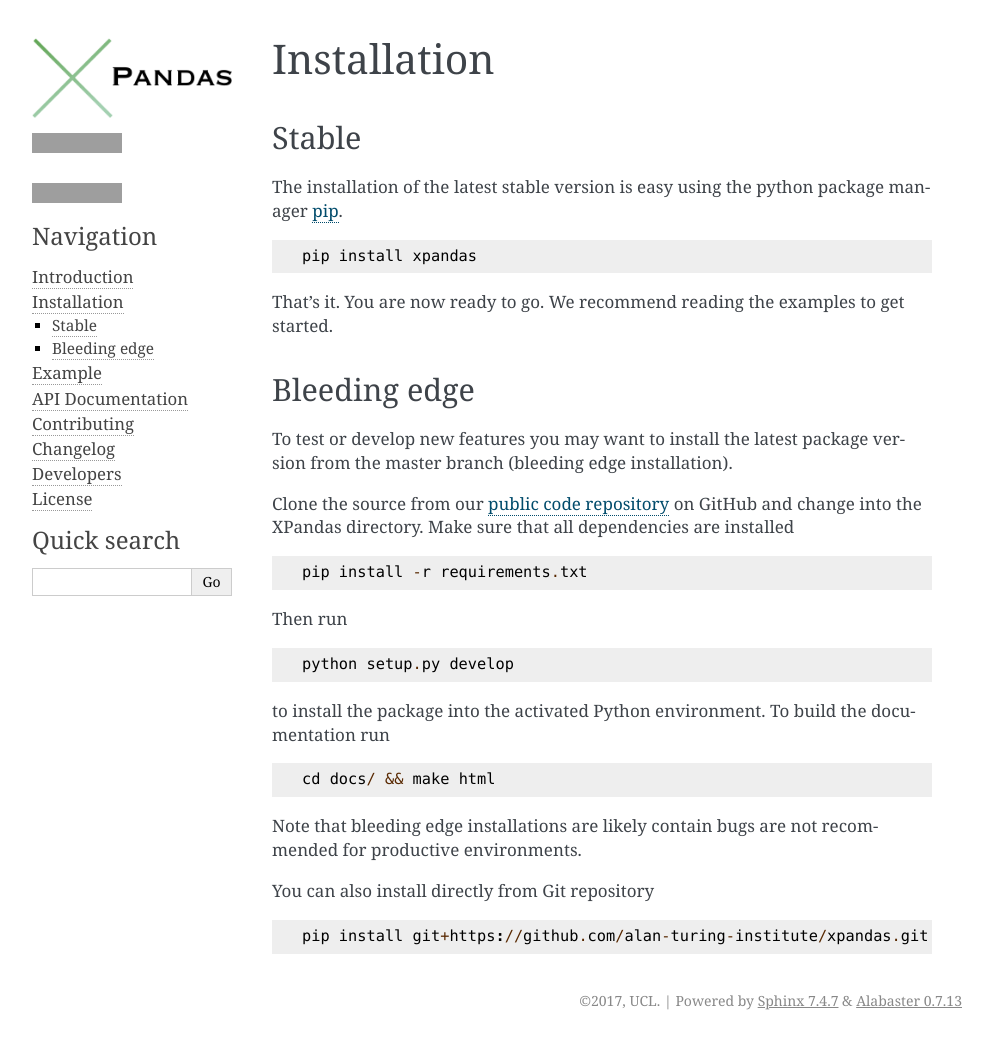
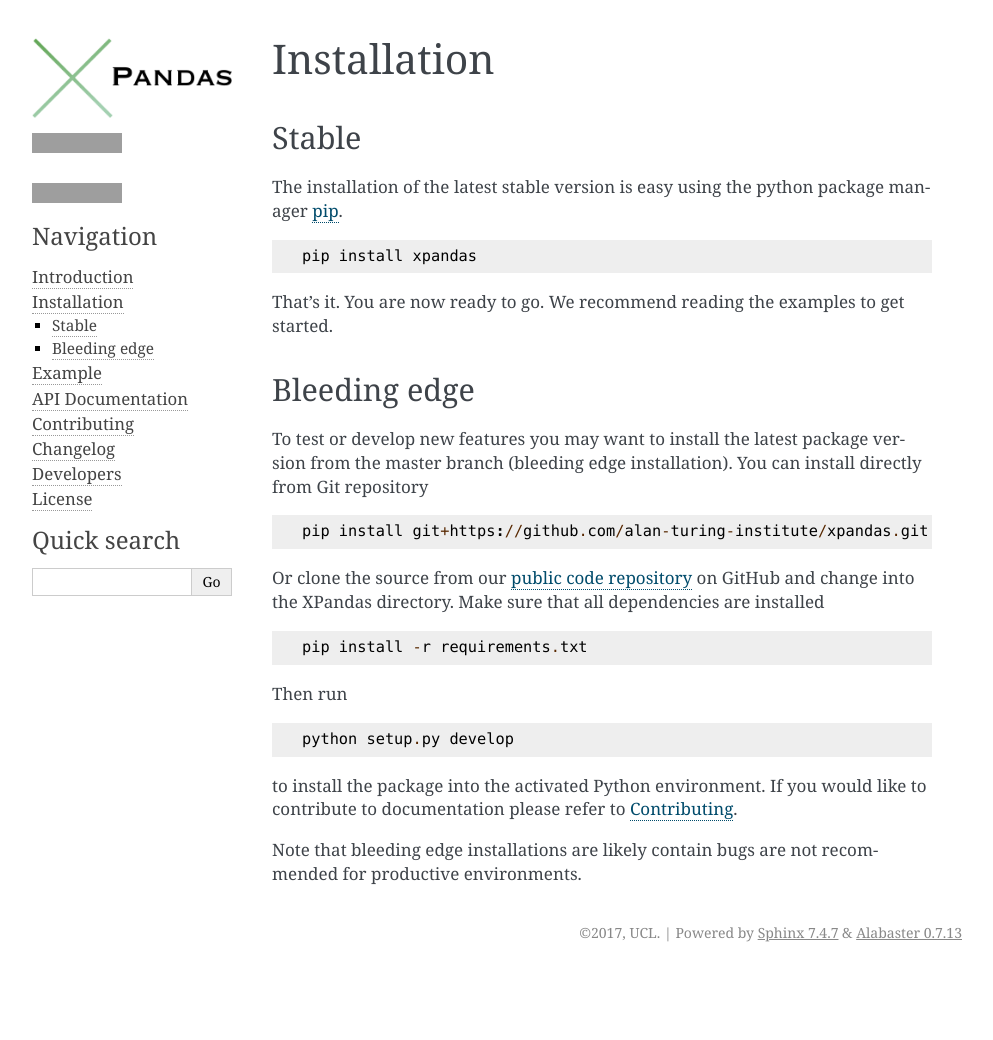
Before and after one commit to alan-turing-institute/xpandas, a Sphinx documentation site: the page built from docs/installation.rst, in a window 1280 px wide, cut to the strip 0-1040 px from the top of the page. Shown: the whole strip, without its empty margins (148-1141 px from the left). Built offline with Sphinx 7.4.7, drawn with Linux system fonts in a browser that asks for light colours; formulas are drawn with MathJax 3; pages that are not in the unit, such as notebooks, are missing from menus; the version number is read from the project's files by our own code; after the commit the page ends 972 px from its top, so only the background shows below that; grey boxes are pictures that could not be loaded.

Commit message:
Documentation fixs

```diff
--- a/docs/installation.rst
+++ b/docs/installation.rst
@@ -14,9 +14,14 @@
 Bleeding edge
 ^^^^^^^^^^^^^
 
-To test or develop new features you may want to install the latest package version from the master branch (bleeding edge installation).
+To test or develop new features you may want to install the latest package version
+from the master branch (bleeding edge installation). You can install directly from Git repository ::
 
-Clone the source from our `public code repository`_ on GitHub and change into the XPandas directory. Make sure that all dependencies are installed ::
+    pip install git+https://github.com/alan-turing-institute/xpandas.git
+
+
+Or clone the source from our `public code repository`_ on GitHub and change into the XPandas directory.
+Make sure that all dependencies are installed ::
 
     pip install -r requirements.txt
 
@@ -24,17 +29,11 @@
 
     python setup.py develop
 
-to install the package into the activated Python environment. To build the documentation run ::
-
-    cd docs/ && make html
+to install the package into the activated Python environment.
+If you would like to contribute to documentation please refer to :ref:`Contributing`.
 
 Note that bleeding edge installations are likely contain bugs are not recommended for productive environments.
 
 
-You can also install directly from Git repository ::
-
-    pip install git+https://github.com/alan-turing-institute/xpandas.git
-
-
 .. _pip: http://www.pip-installer.org/
 .. _public code repository: https://github.com/alan-turing-institute/xpandas
--- a/docs/introduction.rst
+++ b/docs/introduction.rst
@@ -21,7 +21,7 @@
 
 .. image:: ../examples/imgs/XDataFrame.png
 
-Another advantage of XPandas is the clean interface it provides to ready-to-go machine learning algorithms in [scikit-learn](scikit-learn.org). The transformers interface can be used to easily convert the types in a `XDataFrame` to the primitive types with which sklearn can interface, as part of a modelling pipeline. In the example with patients data, one may want to extract summary features from each `pandas.Series`, or extract features from each image, say in a deep learning model.
+Another advantage of XPandas is the clean interface it provides to ready-to-go machine learning algorithms in `scikit-learn <http://scikit-learn.org>`_. The transformers interface can be used to easily convert the types in a `XDataFrame` to the primitive types with which sklearn can interface, as part of a modelling pipeline. In the example with patients data, one may want to extract summary features from each `pandas.Series`, or extract features from each image, say in a deep learning model.
 
 More technically, the implemented `XSeriesTransformer` class allows for the implementation of transformation defaults for `XSeries`; similarly `XDataFrameTransformer` implements a transformation for `XDataFrame` type objects. From a mathematical point of view `XSeriesTransformer` encapsulate abstract functions of the type `XSeries -> XSeries or XDataFrame` whereas
 `XDataFrameTransformer` represents mappings from `XDataFrame -> XDataFrame`. Each of the transformers follow the familiar fit/transform/parameters API of sklearn.
```
Also changed, not shown: CONTRIBUTING.md (+7 -3 lines).
